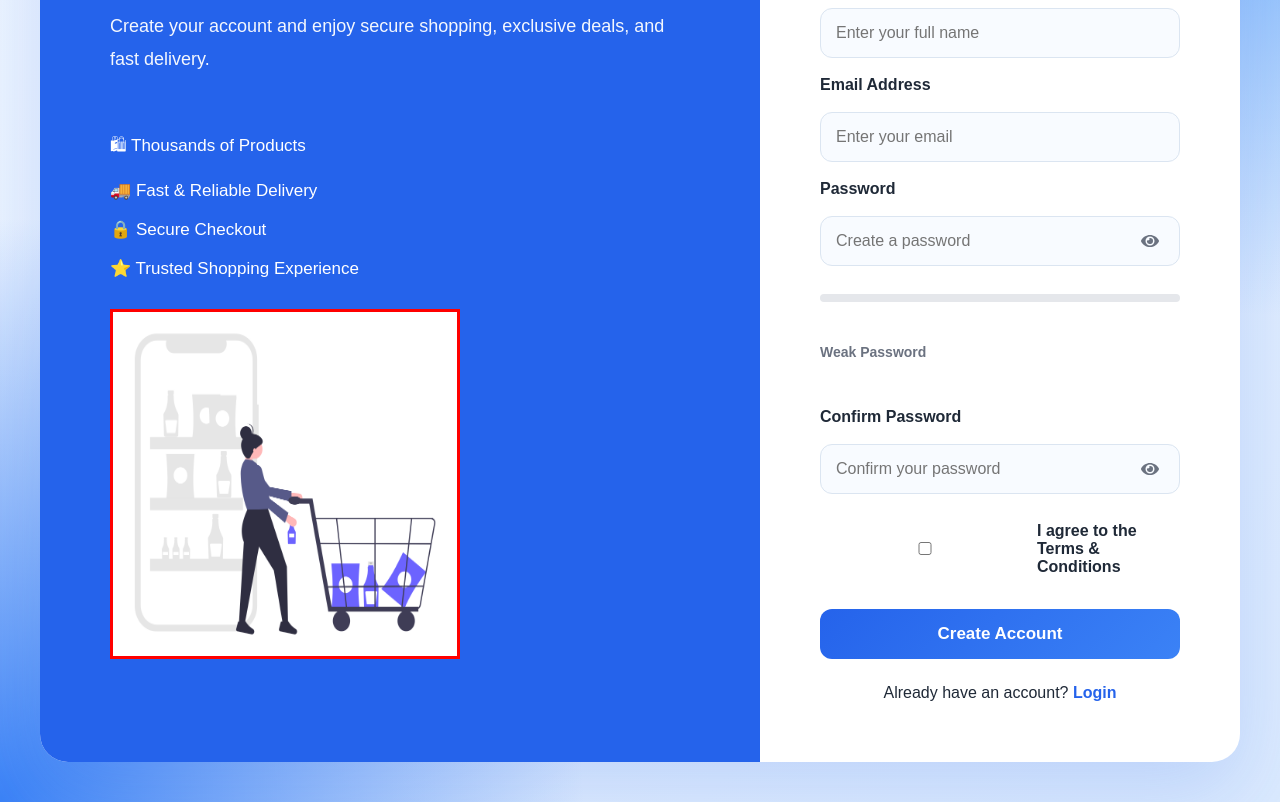
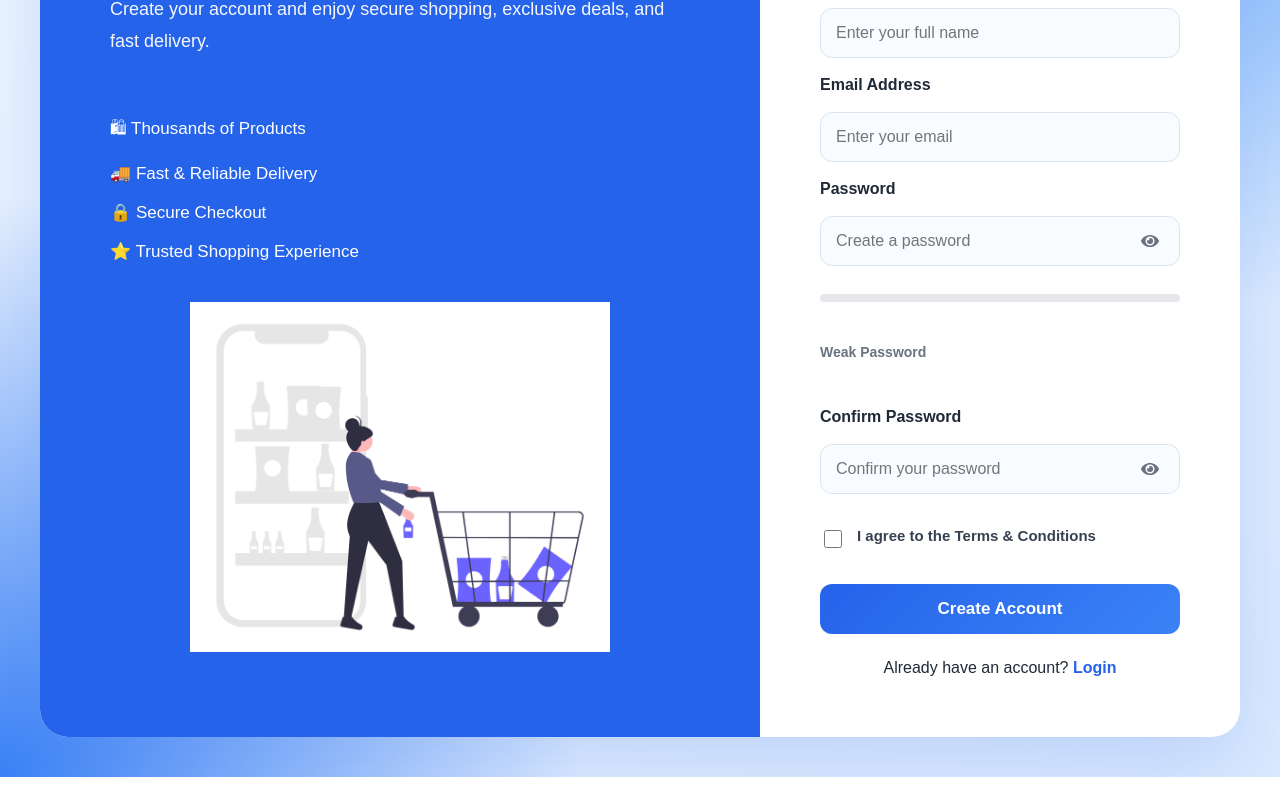
Before and after one commit to DHANUSH-916/ecommerce-web-app, a React (Vite) app in the folder frontend/: page /register in a window 1280 px wide. Shown: the part 334-1136 px from the top of the page. After the commit the page ends 1111 px from the top, so only its background shows below. Built offline with nearby package versions, Linux system fonts and the light colour scheme; no server answers.

Commit message:
Improve register page layout

```diff
--- a/frontend/src/pages/Register.jsx
+++ b/frontend/src/pages/Register.jsx
@@ -102,15 +102,9 @@ const strength = getPasswordStrength(formData.password);
           <img
   src={shoppingImage}
   alt="Shopping"
-  style={{
-    width: "350px",
-    height: "350px",
-    border: "3px solid red",
-    background: "white",
-    display: "block",
-    marginTop: "30px"
-  }}
+  className="auth-image"
 />
+
 
         </div>
 
@@ -250,15 +244,7 @@ const strength = getPasswordStrength(formData.password);
   </p>
 )}
 
-              <label
-                style={{
-                  display: "flex",
-                  alignItems: "center",
-                  gap: "8px",
-                  marginTop: "10px",
-                  cursor: "pointer",
-                }}
-              >
+              <label className="terms-checkbox">
   <input
     type="checkbox"
     checked={acceptedTerms}
@@ -267,7 +253,9 @@ const strength = getPasswordStrength(formData.password);
     }
   />
 
+  <span>
     I agree to the Terms & Conditions
+  </span>
 </label>
 
               <button
--- a/frontend/src/styles/auth.css
+++ b/frontend/src/styles/auth.css
@@ -248,3 +248,30 @@ padding:35px;
 .auth-right{
     display:flex !important;
 }
+/* Terms Checkbox */
+
+.terms-checkbox{
+    display:flex;
+    align-items:flex-start;
+    gap:12px;
+    margin-top:15px;
+    cursor:pointer;
+    font-size:15px;
+    color:#374151;
+}
+
+.terms-checkbox input{
+    width:18px;
+    height:18px;
+    margin-top:3px;
+}
+
+/* Better Image */
+
+.auth-image{
+    width:100%;
+    max-width:420px;
+    display:block;
+    margin:40px auto 0;
+    object-fit:contain;
+}
```
Lines whose indentation alone changed are shown as unchanged.
